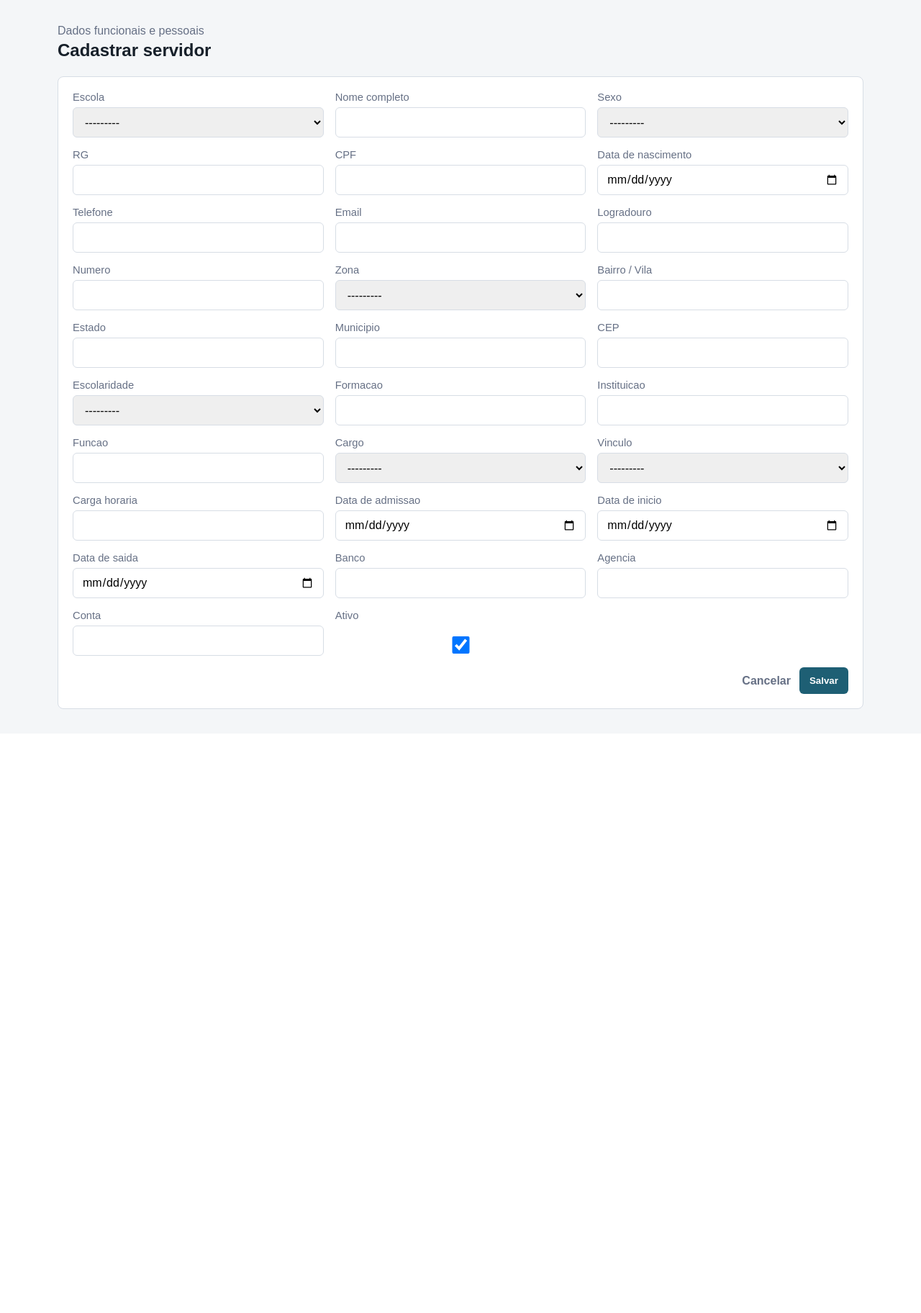
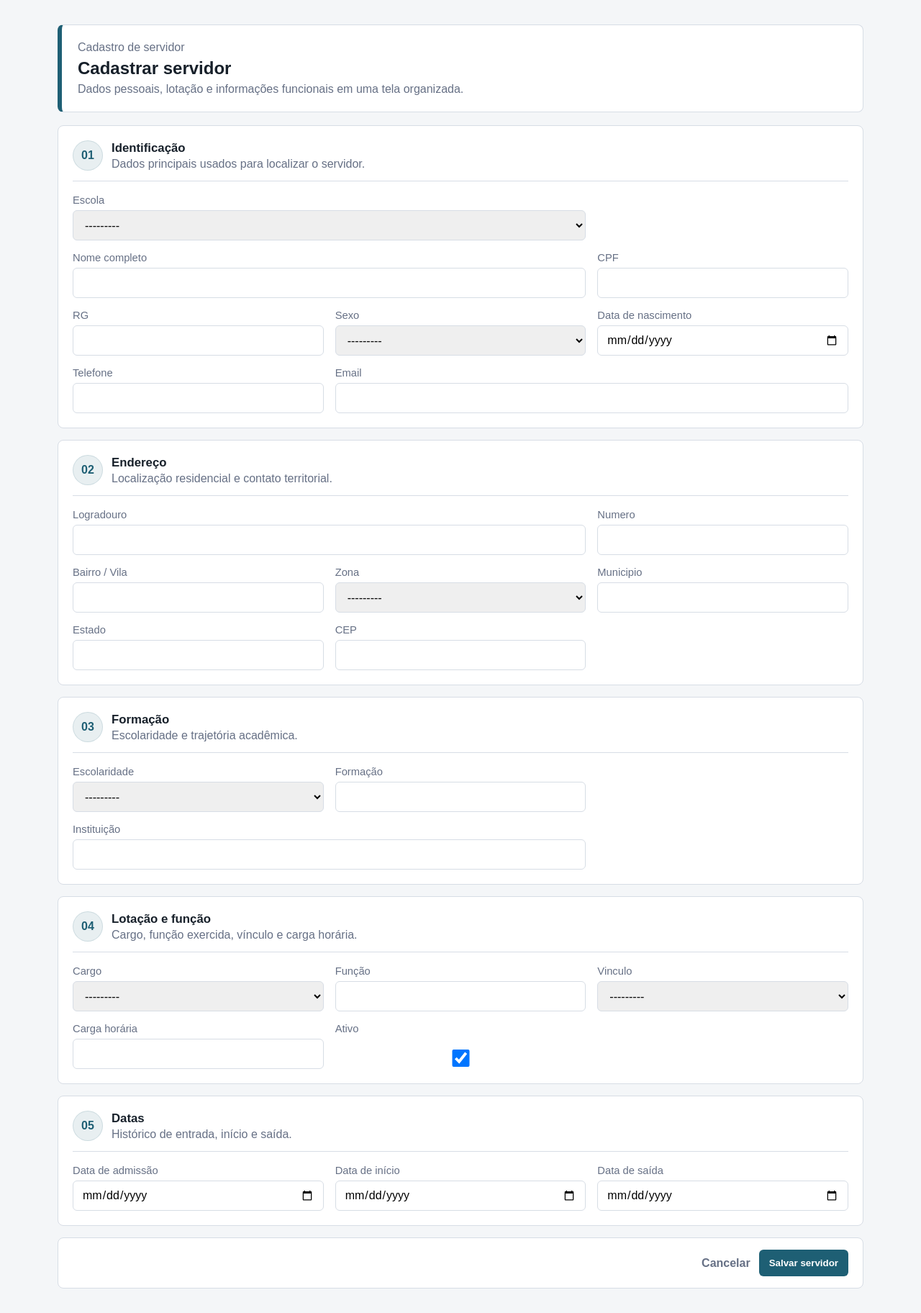
Before and after one commit to TioHashi/SGP, a Django app: page /servidores/novo/ in a window 1280 px wide. Shown: the part 64-1888 px from the top of the page at 72% size. Before the commit the page ends 1049 px from the top, so only its background shows below. Run offline with Django 5.2, Linux system fonts and the light colour scheme; the visitor is signed in with stand-in values (Sample User, id 1); data that the repository does not hold is empty.

Commit message:
Repagina cadastro de servidor

```diff
--- a/core/forms.py
+++ b/core/forms.py
@@ -32,9 +32,6 @@ class ServidorForm(forms.ModelForm):
             'data_admissao',
             'data_inicio',
             'data_saida',
-            'banco',
-            'agencia',
-            'conta',
             'ativo',
         ]
         widgets = {
@@ -42,6 +39,15 @@ class ServidorForm(forms.ModelForm):
             'data_admissao': forms.DateInput(attrs={'type': 'date'}),
             'data_inicio': forms.DateInput(attrs={'type': 'date'}),
             'data_saida': forms.DateInput(attrs={'type': 'date'}),
+        }
+        labels = {
+            'formacao': 'Formação',
+            'instituicao': 'Instituição',
+            'funcao': 'Função',
+            'carga_horaria': 'Carga horária',
+            'data_admissao': 'Data de admissão',
+            'data_inicio': 'Data de início',
+            'data_saida': 'Data de saída',
         }
 
     def __init__(self, *args, user=None, **kwargs):
--- a/static/css/app.css
+++ b/static/css/app.css
@@ -419,16 +419,6 @@ td a {
   color: var(--accent);
 }
 
-.data-form {
-  background: var(--panel);
-  border: 1px solid var(--line);
-  border-radius: 8px;
-  display: grid;
-  gap: 16px;
-  grid-template-columns: repeat(3, minmax(0, 1fr));
-  padding: 20px;
-}
-
 .form-field {
   display: grid;
   gap: 6px;
@@ -453,11 +443,98 @@ td a {
   width: auto;
 }
 
+.server-form-hero {
+  align-items: end;
+  background: #fff;
+  border: 1px solid var(--line);
+  border-left: 6px solid var(--brand);
+  border-radius: 8px;
+  display: flex;
+  gap: 18px;
+  justify-content: space-between;
+  margin-bottom: 18px;
+  padding: 22px;
+}
+
+.server-form-hero p,
+.server-form-hero span {
+  color: var(--muted);
+  margin: 0;
+}
+
+.server-form-hero h1 {
+  margin: 6px 0;
+}
+
+.server-form {
+  display: grid;
+  gap: 16px;
+}
+
+.form-section {
+  background: var(--panel);
+  border: 1px solid var(--line);
+  border-radius: 8px;
+  padding: 20px;
+}
+
+.form-section header {
+  align-items: center;
+  border-bottom: 1px solid var(--line);
+  display: flex;
+  gap: 12px;
+  margin-bottom: 18px;
+  padding-bottom: 14px;
+}
+
+.form-section header span {
+  background: rgba(30, 95, 116, 0.1);
+  border: 1px solid rgba(30, 95, 116, 0.14);
+  border-radius: 50%;
+  color: var(--brand);
+  display: grid;
+  flex: 0 0 42px;
+  font-weight: 800;
+  height: 42px;
+  place-items: center;
+}
+
+.form-section h2 {
+  font-size: 1.05rem;
+  margin: 0;
+}
+
+.form-section p {
+  color: var(--muted);
+  margin: 3px 0 0;
+}
+
+.section-grid {
+  display: grid;
+  gap: 16px;
+  grid-template-columns: repeat(3, minmax(0, 1fr));
+}
+
+.section-grid .wide {
+  grid-column: span 2;
+}
+
+.full-span {
+  grid-column: 1 / -1;
+}
+
 .form-actions {
   align-items: center;
   display: flex;
   justify-content: flex-end;
   gap: 12px;
+}
+
+.sticky-actions {
+  background: var(--panel);
+  border: 1px solid var(--line);
+  border-radius: 8px;
+  padding: 16px 20px;
 }
 
 .form-actions a {
@@ -728,8 +805,17 @@ td a {
     flex-direction: column;
   }
 
-  .data-form {
+  .section-grid {
     grid-template-columns: 1fr;
+  }
+
+  .server-form-hero {
+    align-items: stretch;
+    flex-direction: column;
+  }
+
+  .section-grid .wide {
+    grid-column: auto;
   }
 
   .period-form,
--- /dev/null
+++ b/templates/core/partials/form_field.html
@@ -0,0 +1,10 @@
+<div class="form-field {% if span %}{{ span }}{% endif %}">
+  <label for="{{ field.id_for_label }}">{{ field.label }}</label>
+  {{ field }}
+  {% if field.help_text %}
+    <small>{{ field.help_text }}</small>
+  {% endif %}
+  {% if field.errors %}
+    <small>{{ field.errors|striptags }}</small>
+  {% endif %}
+</div>
--- a/templates/core/servidor_form.html
+++ b/templates/core/servidor_form.html
@@ -3,30 +3,115 @@
 {% block title %}SGP - {{ titulo }}{% endblock %}
 
 {% block content %}
-  <section class="page-heading split-heading">
+  <section class="server-form-hero">
     <div>
-      <p>Dados funcionais e pessoais</p>
+      <p>Cadastro de servidor</p>
       <h1>{{ titulo }}</h1>
+      <span>Dados pessoais, lotação e informações funcionais em uma tela organizada.</span>
     </div>
     {% if servidor and request.user.is_superuser %}
       <a class="primary-link" href="{% url 'servidor_transferir' servidor.pk %}">Transferir escola</a>
     {% endif %}
   </section>
 
-  <form class="data-form" method="post">
+  <form class="server-form" method="post">
     {% csrf_token %}
-    {% for field in form %}
-      <div class="form-field">
-        <label for="{{ field.id_for_label }}">{{ field.label }}</label>
-        {{ field }}
-        {% if field.errors %}
-          <small>{{ field.errors|striptags }}</small>
-        {% endif %}
+
+    {% if form.non_field_errors %}
+      <div class="form-section full-span">
+        <div class="alert">{{ form.non_field_errors|striptags }}</div>
       </div>
-    {% endfor %}
-    <div class="form-actions">
+    {% endif %}
+
+    <section class="form-section">
+      <header>
+        <span>01</span>
+        <div>
+          <h2>Identificação</h2>
+          <p>Dados principais usados para localizar o servidor.</p>
+        </div>
+      </header>
+      <div class="section-grid">
+        {% if form.escola %}{% include 'core/partials/form_field.html' with field=form.escola span='wide' %}{% endif %}
+        {% include 'core/partials/form_field.html' with field=form.nome span='wide' %}
+        {% include 'core/partials/form_field.html' with field=form.cpf %}
+        {% include 'core/partials/form_field.html' with field=form.rg %}
+        {% include 'core/partials/form_field.html' with field=form.sexo %}
+        {% include 'core/partials/form_field.html' with field=form.data_nascimento %}
+        {% include 'core/partials/form_field.html' with field=form.telefone %}
+        {% include 'core/partials/form_field.html' with field=form.email span='wide' %}
+      </div>
+    </section>
+
+    <section class="form-section">
+      <header>
+        <span>02</span>
+        <div>
+          <h2>Endereço</h2>
+          <p>Localização residencial e contato territorial.</p>
+        </div>
+      </header>
+      <div class="section-grid">
+        {% include 'core/partials/form_field.html' with field=form.logradouro span='wide' %}
+        {% include 'core/partials/form_field.html' with field=form.numero %}
+        {% include 'core/partials/form_field.html' with field=form.bairro %}
+        {% include 'core/partials/form_field.html' with field=form.zona %}
+        {% include 'core/partials/form_field.html' with field=form.municipio %}
+        {% include 'core/partials/form_field.html' with field=form.estado %}
+        {% include 'core/partials/form_field.html' with field=form.cep %}
+      </div>
+    </section>
+
+    <section class="form-section">
+      <header>
+        <span>03</span>
+        <div>
+          <h2>Formação</h2>
+          <p>Escolaridade e trajetória acadêmica.</p>
+        </div>
+      </header>
+      <div class="section-grid">
+        {% include 'core/partials/form_field.html' with field=form.escolaridade %}
+        {% include 'core/partials/form_field.html' with field=form.formacao %}
+        {% include 'core/partials/form_field.html' with field=form.instituicao span='wide' %}
+      </div>
+    </section>
+
+    <section class="form-section">
+      <header>
+        <span>04</span>
+        <div>
+          <h2>Lotação e função</h2>
+          <p>Cargo, função exercida, vínculo e carga horária.</p>
+        </div>
+      </header>
+      <div class="section-grid">
+        {% include 'core/partials/form_field.html' with field=form.cargo %}
+        {% include 'core/partials/form_field.html' with field=form.funcao %}
+        {% include 'core/partials/form_field.html' with field=form.vinculo %}
+        {% include 'core/partials/form_field.html' with field=form.carga_horaria %}
+        {% include 'core/partials/form_field.html' with field=form.ativo %}
+      </div>
+    </section>
+
+    <section class="form-section">
+      <header>
+        <span>05</span>
+        <div>
+          <h2>Datas</h2>
+          <p>Histórico de entrada, início e saída.</p>
+        </div>
+      </header>
+      <div class="section-grid">
+        {% include 'core/partials/form_field.html' with field=form.data_admissao %}
+        {% include 'core/partials/form_field.html' with field=form.data_inicio %}
+        {% include 'core/partials/form_field.html' with field=form.data_saida %}
+      </div>
+    </section>
+
+    <div class="form-actions sticky-actions">
       <a href="{% url 'servidor_lista' %}">Cancelar</a>
-      <button type="submit">Salvar</button>
+      <button type="submit">Salvar servidor</button>
     </div>
   </form>
 {% endblock %}
```
